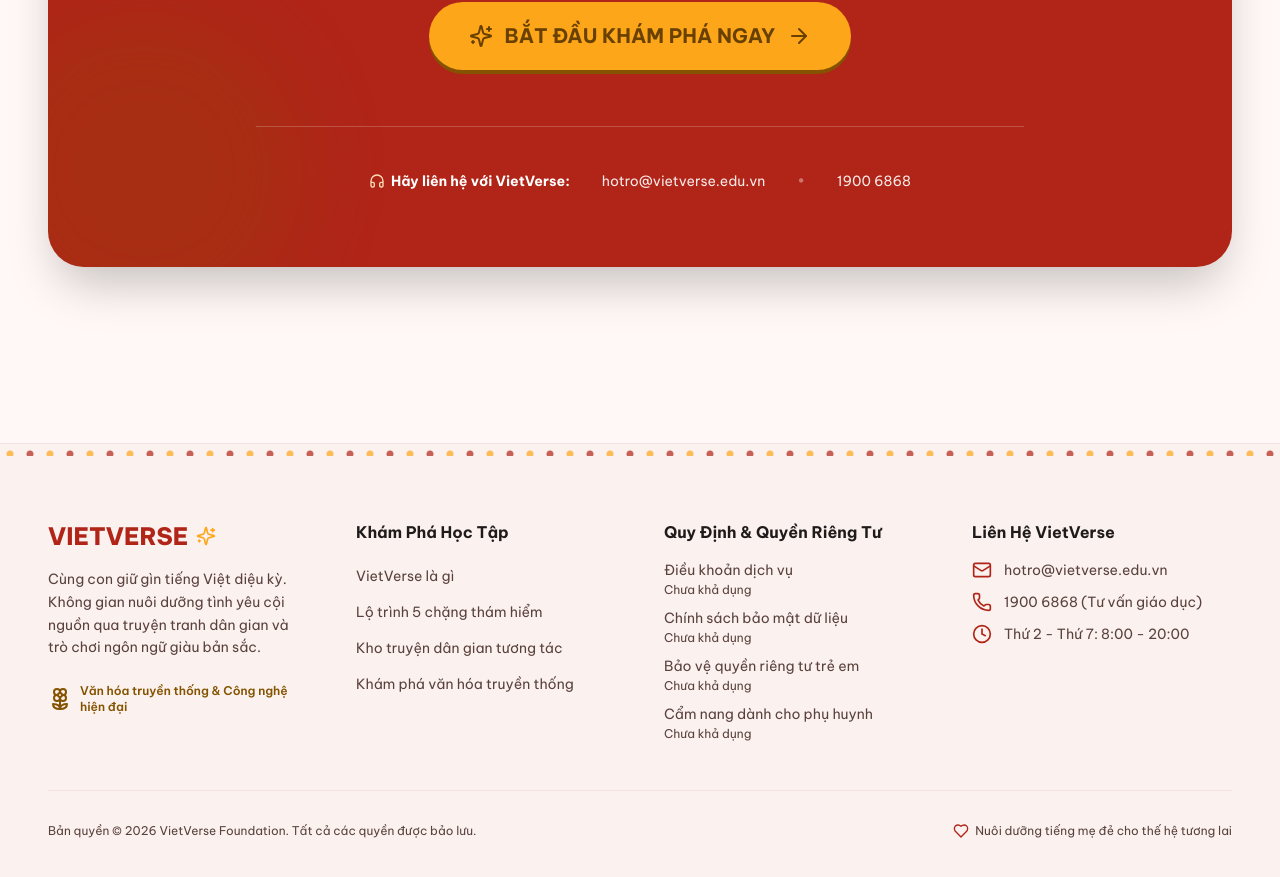
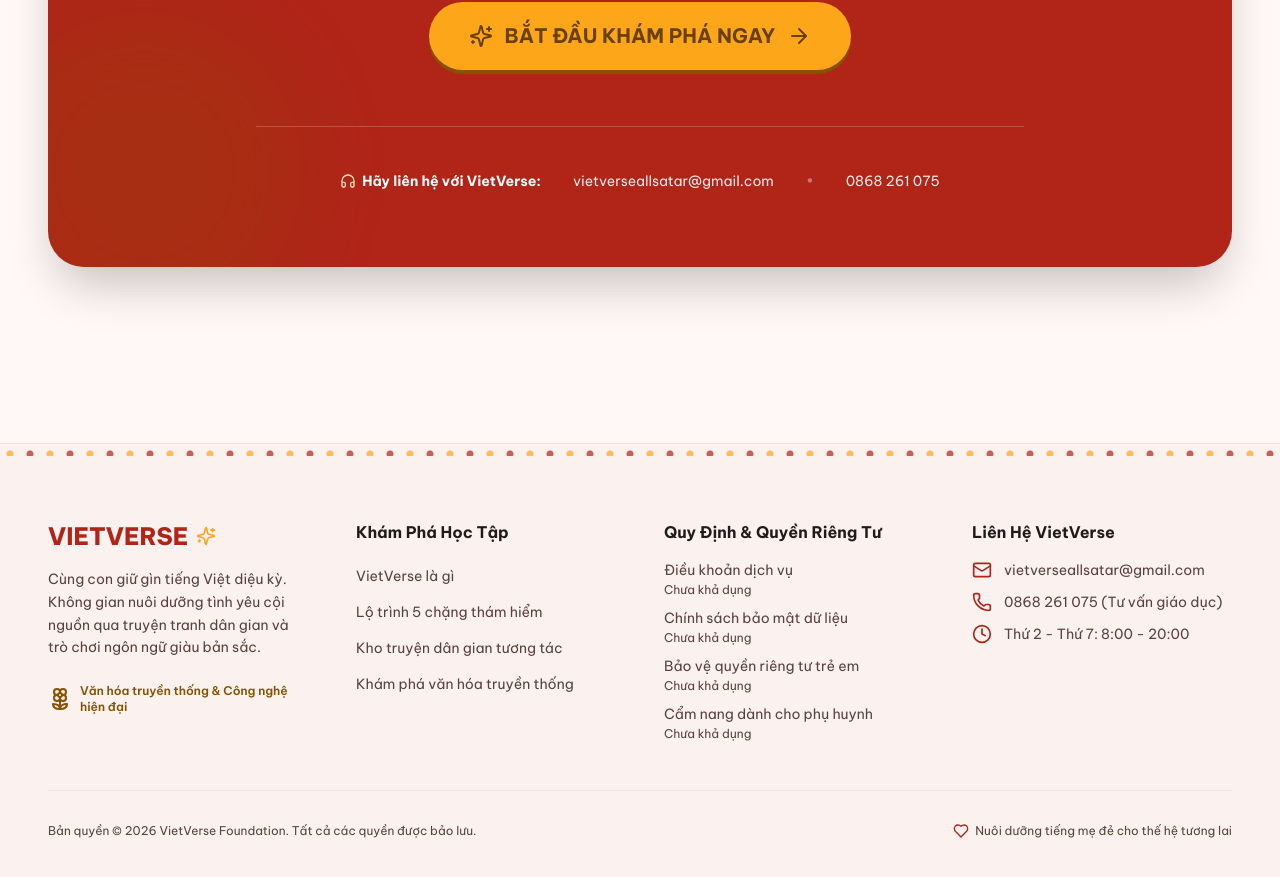
Before and after one commit to tranducthanh04/vietverse, a React (Vite) app in the folder client/: page / in a window 1280 px wide. Shown: the part 3624-4501 px from the top of the page. Built offline with nearby package versions, Linux system fonts and the light colour scheme; no server answers.

Commit message:
fix(public): doi email va so dien thoai lien he theo gop y khach hang

```diff
--- a/client/src/app/layouts/PublicLayout.tsx
+++ b/client/src/app/layouts/PublicLayout.tsx
@@ -237,11 +237,11 @@ export const PublicLayout: React.FC = () => {
               <div className="space-y-3 text-sm">
                 <div className="flex items-center gap-3">
                   <Mail className="w-5 h-5 text-primary shrink-0" aria-hidden="true" />
-                  <span>hotro@vietverse.edu.vn</span>
+                  <a className="hover:underline break-all" href="mailto:vietverseallsatar@gmail.com">vietverseallsatar@gmail.com</a>
                 </div>
                 <div className="flex items-center gap-3">
                   <Phone className="w-5 h-5 text-primary shrink-0" aria-hidden="true" />
-                  <span>1900 6868 (Tư vấn giáo dục)</span>
+                  <a className="hover:underline" href="tel:+84868261075">0868 261 075 (Tư vấn giáo dục)</a>
                 </div>
                 <div className="flex items-center gap-3">
                   <Clock className="w-5 h-5 text-primary shrink-0" aria-hidden="true" />
--- a/client/src/features/public/LandingPage.tsx
+++ b/client/src/features/public/LandingPage.tsx
@@ -434,12 +434,12 @@ export const LandingPage: React.FC = () => {
                   <Headphones className="w-4 h-4 text-secondary-fixed" />
                   Hãy liên hệ với VietVerse:
                 </span>
-                <a className="hover:underline flex items-center gap-1.5 min-h-[44px] hover:text-secondary-fixed transition-colors" href="mailto:hotro@vietverse.edu.vn">
-                  hotro@vietverse.edu.vn
+                <a className="hover:underline flex items-center gap-1.5 min-h-[44px] hover:text-secondary-fixed transition-colors" href="mailto:vietverseallsatar@gmail.com">
+                  vietverseallsatar@gmail.com
                 </a>
                 <span className="hidden sm:inline opacity-40">•</span>
-                <a className="hover:underline flex items-center gap-1.5 min-h-[44px] hover:text-secondary-fixed transition-colors" href="tel:19006868">
-                  1900 6868
+                <a className="hover:underline flex items-center gap-1.5 min-h-[44px] hover:text-secondary-fixed transition-colors" href="tel:+84868261075">
+                  0868 261 075
                 </a>
               </div>
             </div>
```
